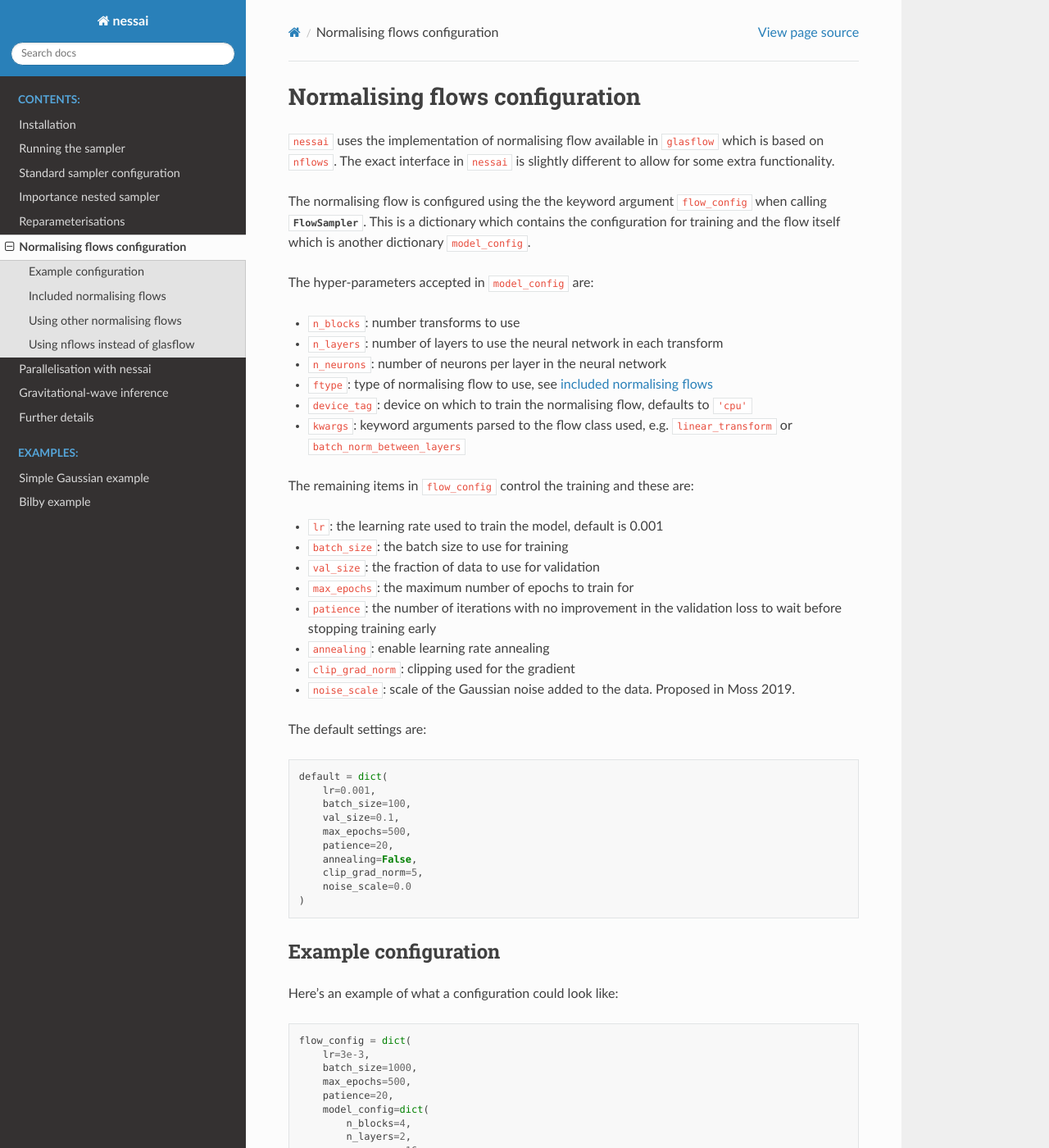
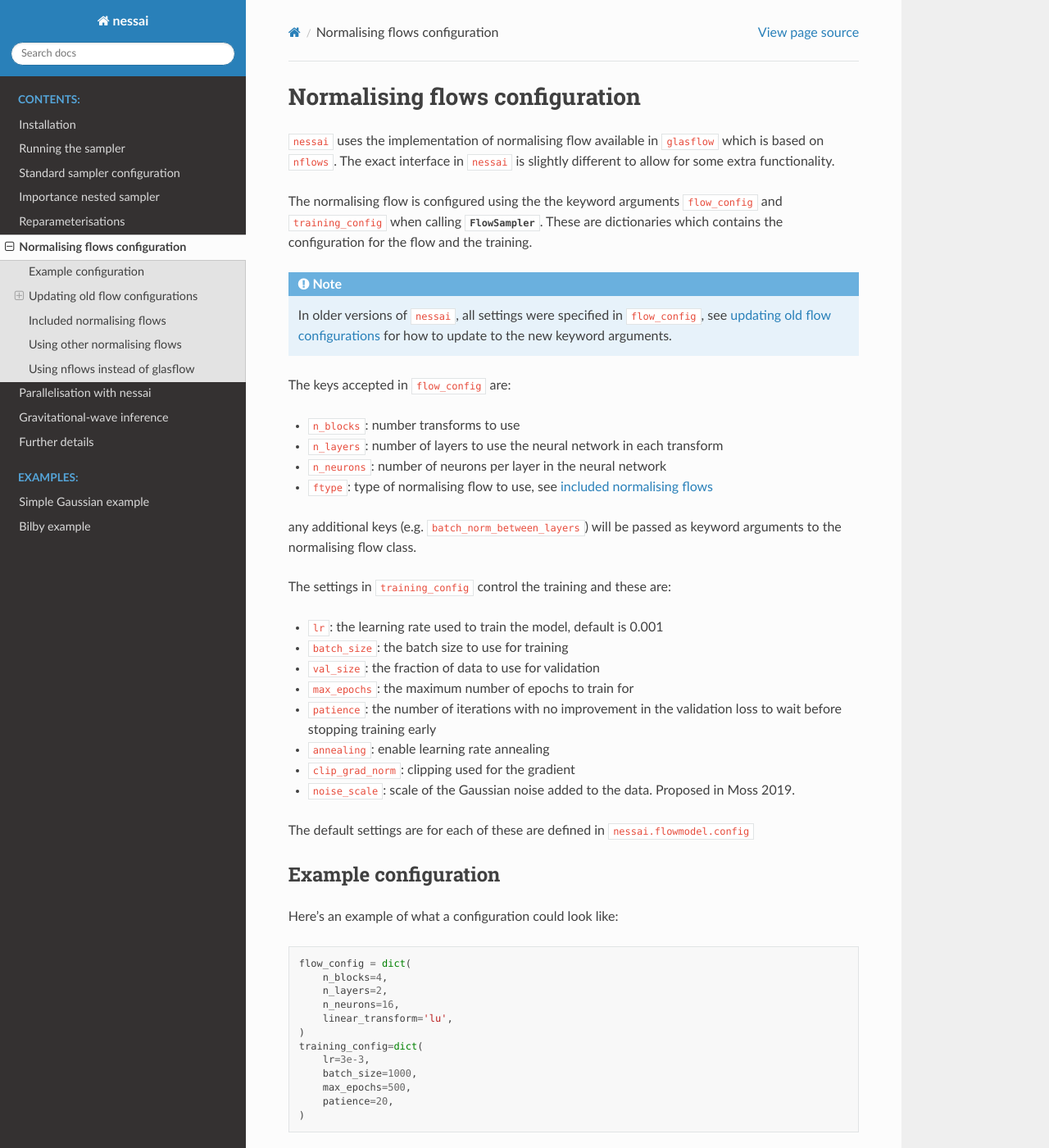
Before and after one commit to mj-will/nessai, a Sphinx documentation site: the page built from docs/normalising-flows-configuration.rst, in a window 1280 px wide and 1400 px high. Shown: the whole window at 82% size. Built offline with Sphinx 7.4.7 and the Read the Docs theme 2.0.0, drawn with Linux system fonts in a browser that asks for light colours; pages that are not in the unit, such as notebooks, are missing from menus; some of the changed text lies outside the part shown.

Commit message:
DOC: update flow config docs

```diff
--- a/docs/normalising-flows-configuration.rst
+++ b/docs/normalising-flows-configuration.rst
@@ -5,18 +5,23 @@ Normalising flows configuration
 
 ``nessai`` uses the implementation of normalising flow available in ``glasflow`` which is based on ``nflows``. The exact interface in ``nessai`` is slightly different to allow for some extra functionality.
 
-The normalising flow is configured using the the keyword argument ``flow_config`` when calling :py:class:`~nessai.flowsampler.FlowSampler`. This is a dictionary which contains the configuration for training and the flow itself which is another dictionary ``model_config``.
+The normalising flow is configured using the the keyword arguments ``flow_config`` and ``training_config`` when calling :py:class:`~nessai.flowsampler.FlowSampler`.
+These are dictionaries which contains the configuration for the flow and the training.
 
-The hyper-parameters accepted in ``model_config`` are:
+.. note::
+
+    In older versions of ``nessai``, all settings were specified in ``flow_config``, see :ref:`updating old flow configurations<Updating old flow configurations>` for how to update to the new keyword arguments.
+
+The keys accepted in ``flow_config`` are:
 
 - ``n_blocks``: number transforms to use
 - ``n_layers``: number of layers to use the neural network in each transform
 - ``n_neurons``: number of neurons per layer in the neural network
 - ``ftype``: type of normalising flow to use, see :ref:`included normalising flows<Included normalising flows>`
-- ``device_tag``: device on which to train the normalising flow, defaults to ``'cpu'``
-- ``kwargs``: keyword arguments parsed to the flow class used, e.g. ``linear_transform`` or ``batch_norm_between_layers``
 
-The remaining items in :code:`flow_config` control the training and these are:
+any additional keys (e.g. ``batch_norm_between_layers``) will be passed as keyword arguments to the normalising flow class.
+
+The settings in ``training_config`` control the training and these are:
 
 - :code:`lr`: the learning rate used to train the model, default is 0.001
 - :code:`batch_size`: the batch size to use for training
@@ -27,25 +32,50 @@ The remaining items in :code:`flow_config` control the training and these are:
 - :code:`clip_grad_norm`: clipping used for the gradient
 - :code:`noise_scale`: scale of the Gaussian noise added to the data. Proposed in Moss 2019.
 
-The default settings are:
+The default settings are for each of these are defined in :code:`nessai.flowmodel.config`
 
-.. code:: python
-
-    default = dict(
-        lr=0.001,
-        batch_size=100,
-        val_size=0.1,
-        max_epochs=500,
-        patience=20,
-        annealing=False,
-        clip_grad_norm=5,
-        noise_scale=0.0
-    )
 
 Example configuration
 =====================
 
 Here's an example of what a configuration could look like:
+
+.. code:: python
+
+    flow_config = dict(
+        n_blocks=4,
+        n_layers=2,
+        n_neurons=16,
+        linear_transform='lu',
+    )
+    training_config=dict(
+        lr=3e-3,
+        batch_size=1000,
+        max_epochs=500,
+        patience=20,
+    )
+
+
+These could then be passed directly to :py:class:`~nessai.flowsampler.FlowSampler`.
+
+Updating old flow configurations
+================================
+
+As of version 0.13.0 of :code:`nessai`, the flows are configured using the two dictionaries mentioned above.
+Updating an old config to use the new format is straightforward; training
+related keys in first level of ``flow_config`` should be moved to
+``training_config`` and all keys in ``model_config`` should be moved to the
+``flow_config`` dictionary. The ``kwargs`` dictionary that was previously
+included in ``model_config`` can specified directly in ``flow_config``.
+Furthermore, ``device_tag`` and ``inference_device_tag`` have been moved to
+``training_config``.
+
+See below for an example.
+
+Example of updating a config
+----------------------------
+
+Old config:
 
 .. code:: python
 
@@ -58,12 +88,28 @@ Here's an example of what a configuration could look like:
             n_blocks=4,
             n_layers=2,
             n_neurons=16,
+            device_tag="cuda",
             kwargs=dict(linear_transform='lu')
         )
     )
 
+New config:
 
-This could then be parsed directly to :py:class:`~nessai.flowsampler.FlowSampler`.
+.. code:: python
+
+    flow_config = dict(
+        n_blocks=4,
+        n_layers=2,
+        n_neurons=16,
+        linear_transform='lu',
+    )
+    training_config=dict(
+        lr=3e-3,
+        batch_size=1000,
+        max_epochs=500,
+        patience=20,
+        device_tag="cuda",
+    )
 
 
 Included normalising flows
```
